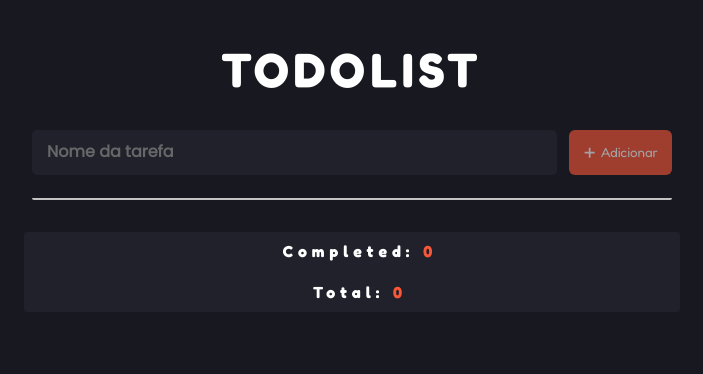
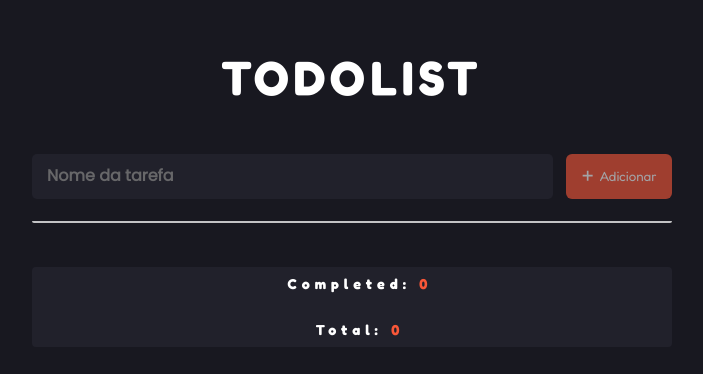
Before and after one commit to Cauabc/Todo-list, a React (Vite) app: page / in a window 1280 px wide. Shown: the top 374 px of the page, without its empty margins (288-991 px from the left). Built offline with nearby package versions, Linux system fonts and the light colour scheme.

Commit message:
Add task on enter and dimensions fix

```diff
--- a/src/AppStyles.js
+++ b/src/AppStyles.js
@@ -11,6 +11,7 @@ export const Container = styled.div`
         letter-spacing: 5px;
         color: #fff;
         font-size:3em;
+        margin: 1em 0;
     }
 
     #SearchTask{
@@ -37,7 +38,7 @@ export const UnderInformations = styled.div`
     justify-content: center;
 
     h1{
-        font-size: 1em;
+        font-size: .9em;
     }
 
     span{
--- a/src/GlobalStyles.js
+++ b/src/GlobalStyles.js
@@ -1,6 +1,11 @@
 import { createGlobalStyle } from "styled-components";
 
 export const GlobalStyle = createGlobalStyle`
+    *{
+        box-sizing: border-box;
+        margin: 0;
+        padding: 0;
+    }
     body{
         background-color: #181820;
         font-family: 'Fredoka', sans-serif;
--- a/src/components/Input/Input.jsx
+++ b/src/components/Input/Input.jsx
@@ -1,13 +1,13 @@
 import { useRef, useState } from 'react'
 import {InputStyle} from './styles'
 
-function Input({name, id, placeholder, setValueInput, getInputValue}){
+function Input({name, id, placeholder, setValueInput, getInputValue, keydownEvent}){
 
     const inputValue = useRef()
 
     return (
         <InputStyle>
-            <input type="text" ref={inputValue} name={name} id={id} placeholder={placeholder} onChange={() => setValueInput(inputValue.current.value)} value={getInputValue}/>
+            <input type="text" ref={inputValue} name={name} id={id} placeholder={placeholder} onKeyDown={keydownEvent} onChange={() => setValueInput(inputValue.current.value)} value={getInputValue}/>
         </InputStyle>
         )
 }
--- a/src/components/SearchArea/SearchArea.jsx
+++ b/src/components/SearchArea/SearchArea.jsx
@@ -25,10 +25,18 @@ function SearchArea({handleClickButton}){
         setInputValue("")
     }
 
+    function handleEnter(e){
+        if (e.keyCode === 13 && inputValue){
+            handleClick()
+        } else {
+            return
+        }
+    }
+
     return(
         <S.Container>
-            <Input placeholder={"Nome da tarefa"} setValueInput={setInputValue} getInputValue={inputValue}/>
-            <button ref={buttonRef} disabled={buttonIsAble} onClick={handleClick}>{<GoPlus/>} Adicionar</button>
+            <Input placeholder={"Nome da tarefa"} setValueInput={setInputValue} keydownEvent={handleEnter} getInputValue={inputValue}/>
+            <button ref={buttonRef} disabled={buttonIsAble} onClick={() => handleClick()}>{<GoPlus/>} Adicionar</button>
         </S.Container>
     )
 }
--- a/src/components/SearchArea/styles.js
+++ b/src/components/SearchArea/styles.js
@@ -3,9 +3,10 @@ import { styled } from "styled-components"
 export const Container = styled.div`
     display: flex;
     width: 50vw;
-    gap: 2.6em;
+    gap: .8em;
     border-bottom: 2px solid #c3c3c5;
     padding-bottom: 1.4em;
+    margin-bottom: .7em;
     border-radius: 2px;
 
     @media screen and (max-width:715px){
--- a/src/components/Task/styles.js
+++ b/src/components/Task/styles.js
@@ -2,10 +2,10 @@ import { styled } from "styled-components";
 
 export const Container = styled.div`
     position: relative;
-    width: calc(100% - 86px);
+    width: 100%;
     background-color: #21212b;
     height: 3em;
-    margin-top: .5em;
+    margin-top: .6em;
     display: flex;
     align-items: center;
     font-weight: 400;
```
